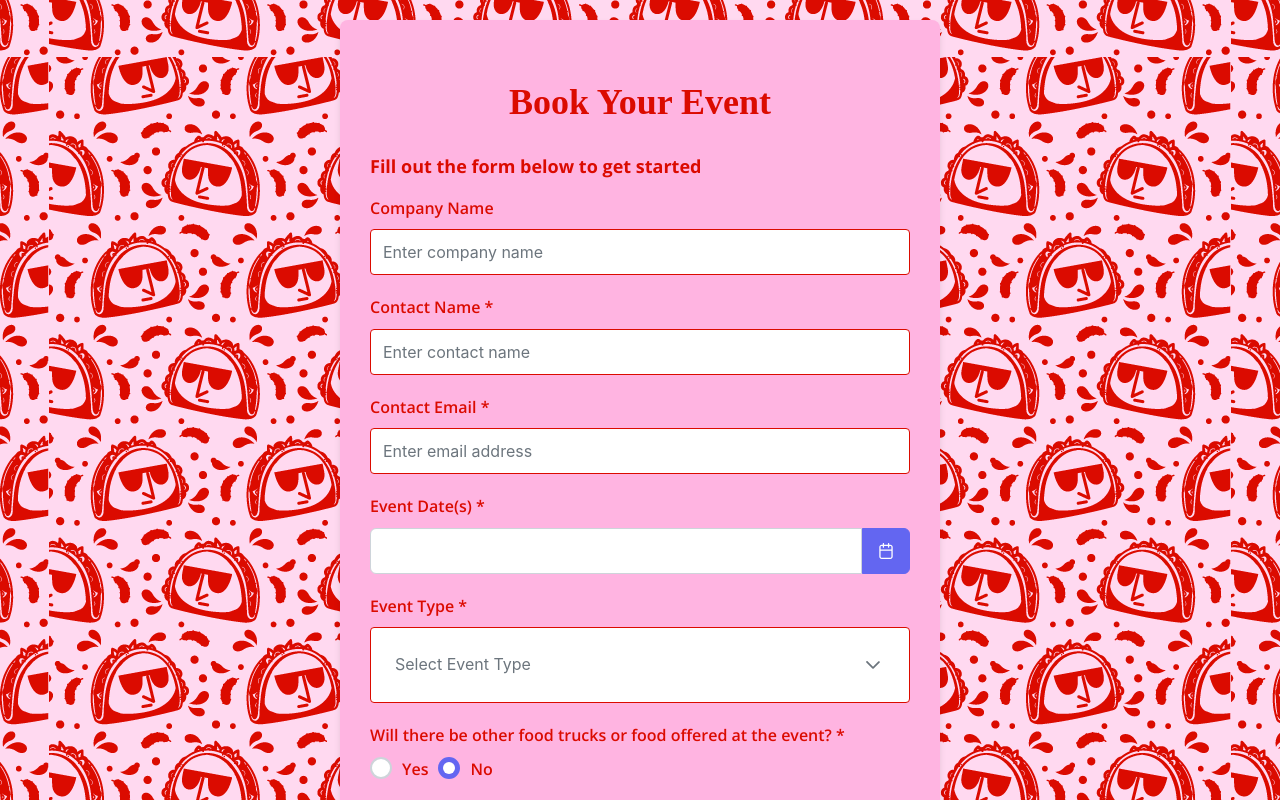
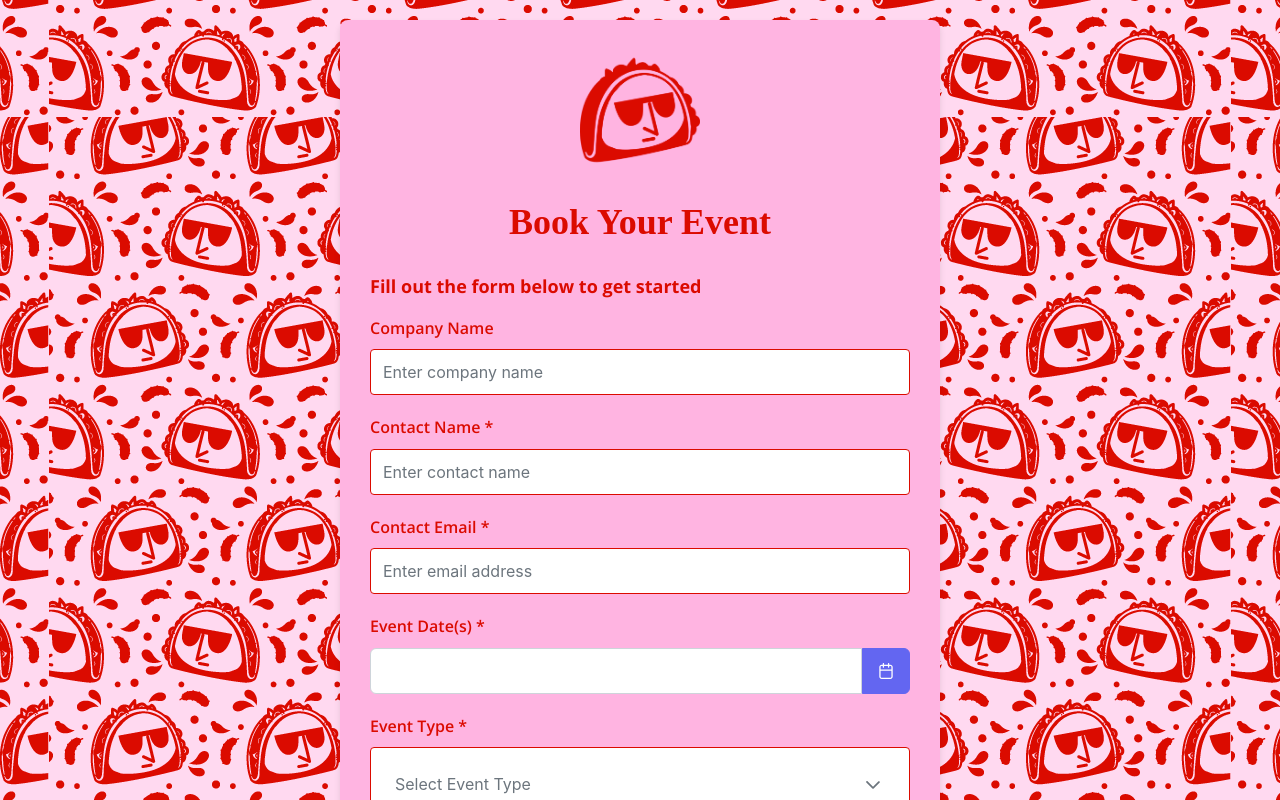
Before and after one commit to mel-saka/birriaBoss, a React (Create React App) app: page / in a window 1280 px wide. Shown: the top 800 px of the page. Built offline with nearby package versions, Linux system fonts and the light colour scheme; a web font is replaced by a local one.

Commit message:
added Logo

```diff
--- a/src/components/BookingForm.js
+++ b/src/components/BookingForm.js
@@ -6,6 +6,9 @@ import { InputNumber } from 'primereact/inputnumber';
 import { RadioButton } from 'primereact/radiobutton';
 import { Button } from 'primereact/button';
 import { InputTextarea } from 'primereact/inputtextarea';
+
+
+
 
 const BookingForm = () => {
   const [formData, setFormData] = useState({
@@ -93,6 +96,11 @@ const BookingForm = () => {
       minHeight: '100vh',
       padding: '20px',
     },
+    logo: {
+      width: '120px',
+      margin: '0 auto 20px auto', // Center the logo with margin adjustments
+      display: 'block',
+    },
     container: {
       maxWidth: '600px',
       width: '100%',
@@ -164,6 +172,9 @@ const BookingForm = () => {
   return (
     <div style={customStyles.pageBackground}>
       <div style={customStyles.container}>
+        {/* Add logo at the top */}
+
+        <img src={`${process.env.PUBLIC_URL}/images/Birria_Boss_favicon_red.png`} alt="Birria Boss Logo" style={customStyles.logo} />
         <h1 style={customStyles.header}>Book Your Event</h1>
         <h2 style={customStyles.subheader}>Fill out the form below to get started</h2>
 
```
